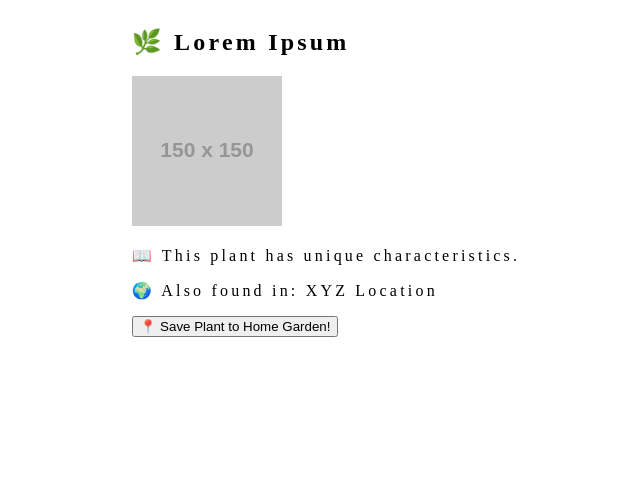
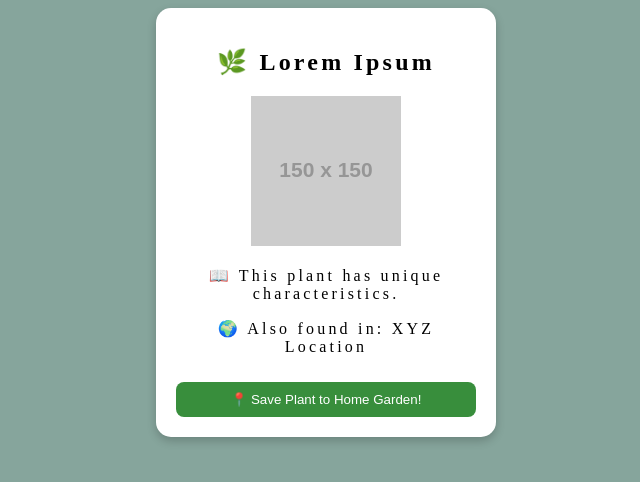
Before and after one commit to OliviaJonathan/CivicHacks, a plain HTML site: page flashcard.html in a window 1280 px wide. Shown: the whole page, without its empty margins (314-954 px from the left). Drawn offline with Linux system fonts and the light colour scheme; placeholder pictures from the web are drawn by us; a web font is replaced by a local one.

Commit message:
Update index.css to include css for flashcard

```diff
--- a/home/index.css
+++ b/home/index.css
@@ -13,6 +13,16 @@ html{
     align-items: center;
     justify-content: center;
 }
+
+.flashcard{
+    height: 100%;
+    background-color: #86A59C;
+    display: flex;
+    flex-direction: column;
+    align-items: center;
+    justify-content: center;
+}
+
 main{
     display: flex;
     flex-direction: column;
@@ -33,3 +43,33 @@ main{
     position: relative; /* position items relative within the container*/
     padding-bottom: 1vh;
 }
+
+
+.infocard {
+    background: #ffffff;
+    padding: 20px;
+    border-radius: 15px;
+    box-shadow: 0 4px 10px rgba(0, 0, 0, 0.2);
+    text-align: center;
+    max-width: 300px;
+}
+
+button {
+    background-color: #388e3c;
+    color: white;
+    border: none;
+    padding: 10px;
+    border-radius: 8px;
+    cursor: pointer;
+    margin-top: 10px;
+    width: 100%;
+}
+
+button:hover {
+    background-color: #2e7d32;
+}
+
+button.saved {
+    background-color: gray;
+    cursor: not-allowed;
+}
```
